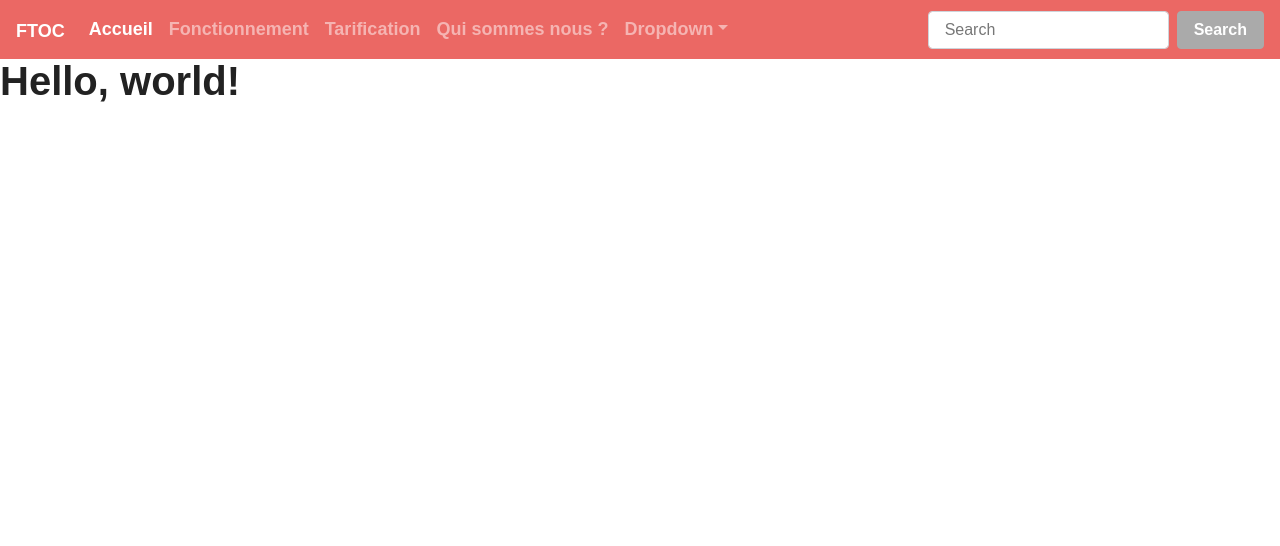
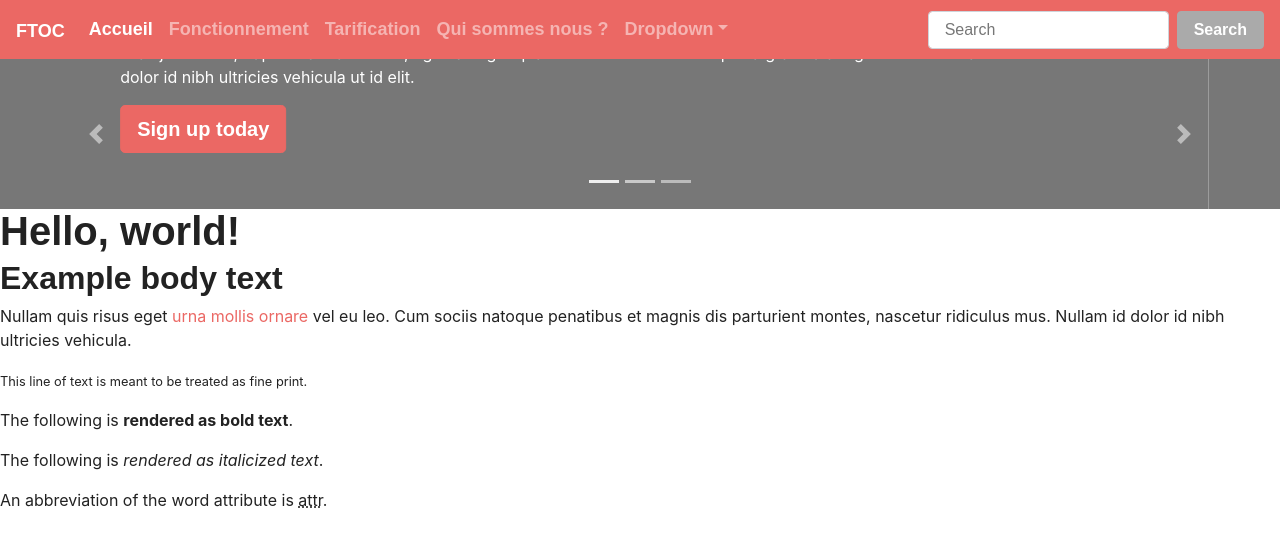
Before and after one commit to joongau/FToC, a plain HTML site: page home.html in a window 1280 px wide. Drawn offline with nearby package versions, Linux system fonts and the light colour scheme; a web font is replaced by a local one.

Commit message:
add bootstrap carousel

```diff
--- a/home.html
+++ b/home.html
@@ -56,7 +56,70 @@
           </form>
         </div>
       </nav>
+
+
+
+
+      <div id="myCarousel" class="carousel slide" data-ride="carousel">
+        <ol class="carousel-indicators">
+          <li data-target="#myCarousel" data-slide-to="0" class="active"></li>
+          <li data-target="#myCarousel" data-slide-to="1"></li>
+          <li data-target="#myCarousel" data-slide-to="2"></li>
+        </ol>
+        <div class="carousel-inner">
+          <div class="carousel-item active">
+            <svg class="bd-placeholder-img" width="100%" height="100%" xmlns="http://www.w3.org/2000/svg" preserveAspectRatio="xMidYMid slice" focusable="false" role="img"><rect width="100%" height="100%" fill="#777"/></svg>
+            <div class="container">
+              <div class="carousel-caption text-left">
+                <h1>Example headline.</h1>
+                <p>Cras justo odio, dapibus ac facilisis in, egestas eget quam. Donec id elit non mi porta gravida at eget metus. Nullam id dolor id nibh ultricies vehicula ut id elit.</p>
+                <p><a class="btn btn-lg btn-primary" href="#" role="button">Sign up today</a></p>
+              </div>
+            </div>
+          </div>
+          <div class="carousel-item">
+            <svg class="bd-placeholder-img" width="100%" height="100%" xmlns="http://www.w3.org/2000/svg" preserveAspectRatio="xMidYMid slice" focusable="false" role="img"><rect width="100%" height="100%" fill="#777"/></svg>
+            <div class="container">
+              <div class="carousel-caption">
+                <h1>Another example headline.</h1>
+                <p>Cras justo odio, dapibus ac facilisis in, egestas eget quam. Donec id elit non mi porta gravida at eget metus. Nullam id dolor id nibh ultricies vehicula ut id elit.</p>
+                <p><a class="btn btn-lg btn-primary" href="#" role="button">Learn more</a></p>
+              </div>
+            </div>
+          </div>
+          <div class="carousel-item">
+            <svg class="bd-placeholder-img" width="100%" height="100%" xmlns="http://www.w3.org/2000/svg" preserveAspectRatio="xMidYMid slice" focusable="false" role="img"><rect width="100%" height="100%" fill="#777"/></svg>
+            <div class="container">
+              <div class="carousel-caption text-right">
+                <h1>One more for good measure.</h1>
+                <p>Cras justo odio, dapibus ac facilisis in, egestas eget quam. Donec id elit non mi porta gravida at eget metus. Nullam id dolor id nibh ultricies vehicula ut id elit.</p>
+                <p><a class="btn btn-lg btn-primary" href="#" role="button">Browse gallery</a></p>
+              </div>
+            </div>
+          </div>
+        </div>
+        <a class="carousel-control-prev" href="#myCarousel" role="button" data-slide="prev">
+          <span class="carousel-control-prev-icon" aria-hidden="true"></span>
+          <span class="sr-only">Previous</span>
+        </a>
+        <a class="carousel-control-next" href="#myCarousel" role="button" data-slide="next">
+          <span class="carousel-control-next-icon" aria-hidden="true"></span>
+          <span class="sr-only">Next</span>
+        </a>
+      </div>
+
+
+
     <h1>Hello, world!</h1>
+
+    <div class="introduction">
+    <h2>Example body text</h2>
+<p>Nullam quis risus eget <a href="#">urna mollis ornare</a> vel eu leo. Cum sociis natoque penatibus et magnis dis parturient montes, nascetur ridiculus mus. Nullam id dolor id nibh ultricies vehicula.</p>
+<p><small>This line of text is meant to be treated as fine print.</small></p>
+<p>The following is <strong>rendered as bold text</strong>.</p>
+<p>The following is <em>rendered as italicized text</em>.</p>
+<p>An abbreviation of the word attribute is <abbr title="attribute">attr</abbr>.</p>
+</div>
 
     <!-- Optional JavaScript -->
     <!-- jQuery first, then Popper.js, then Bootstrap JS -->
--- a/style.css
+++ b/style.css
@@ -0,0 +1,3 @@
+.introduction {
+
+}
```
Also changed, not shown: sac-choux.jpg (added).
